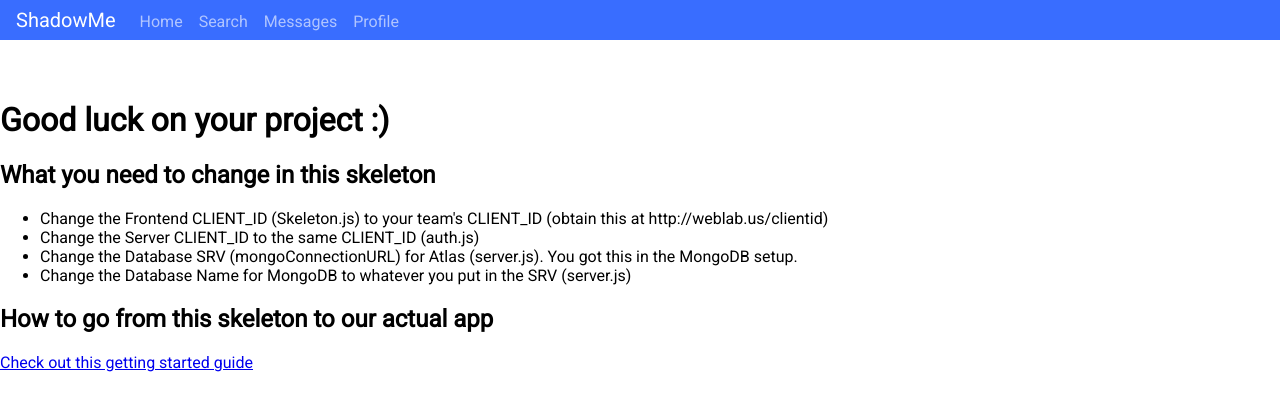
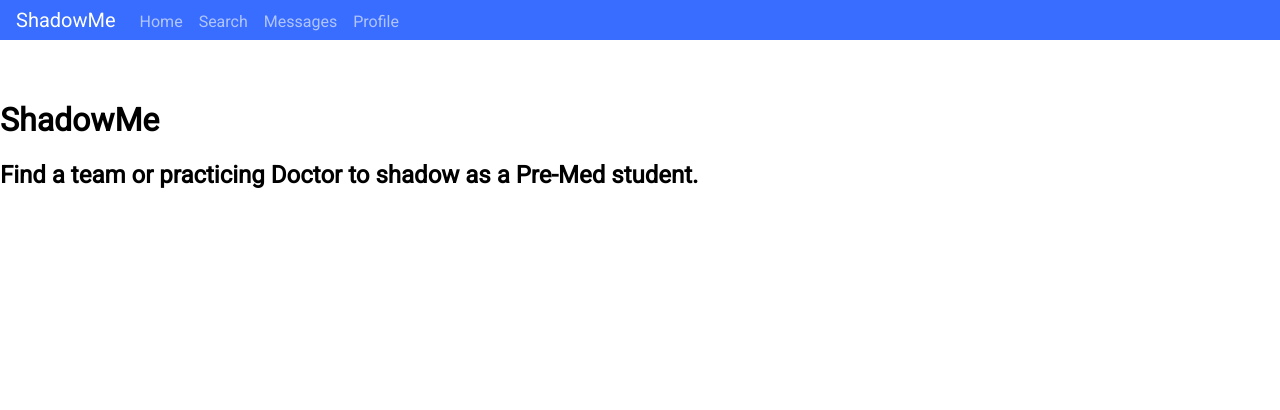
Before and after one commit to evanhong7384/ShadowMe, a React app: page / in a window 1280 px wide. Shown: the top 410 px of the page. Built offline with nearby package versions, Linux system fonts and the light colour scheme; no server answers; the HTML template or start-up script is replaced by a standard one.

Commit message:
update Skeleton.js: remove placeholder text and replace with new placeholder text

```diff
--- a/client/src/components/pages/Skeleton.js
+++ b/client/src/components/pages/Skeleton.js
@@ -23,24 +23,9 @@ const Skeleton = ({ userId, handleLogin, handleLogout }) => {
         <GoogleLogin onSuccess={handleLogin} onError={(err) => console.log(err)} />
       )}
 
-      <h1>Good luck on your project :)</h1>
-      <h2> What you need to change in this skeleton</h2>
-      <ul>
-        <li>
-          Change the Frontend CLIENT_ID (Skeleton.js) to your team's CLIENT_ID (obtain this at
-          http://weblab.us/clientid)
-        </li>
-        <li>Change the Server CLIENT_ID to the same CLIENT_ID (auth.js)</li>
-        <li>
-          Change the Database SRV (mongoConnectionURL) for Atlas (server.js). You got this in the
-          MongoDB setup.
-        </li>
-        <li>Change the Database Name for MongoDB to whatever you put in the SRV (server.js)</li>
-      </ul>
-      <h2>How to go from this skeleton to our actual app</h2>
-      <a href="https://docs.google.com/document/d/110JdHAn3Wnp3_AyQLkqH2W8h5oby7OVsYIeHYSiUzRs/edit?usp=sharing">
-        Check out this getting started guide
-      </a>
+      <h1>ShadowMe</h1>
+      <h2>Find a team or practicing Doctor to shadow as a Pre-Med student.</h2>
+
     </GoogleOAuthProvider>
   );
 };
```
